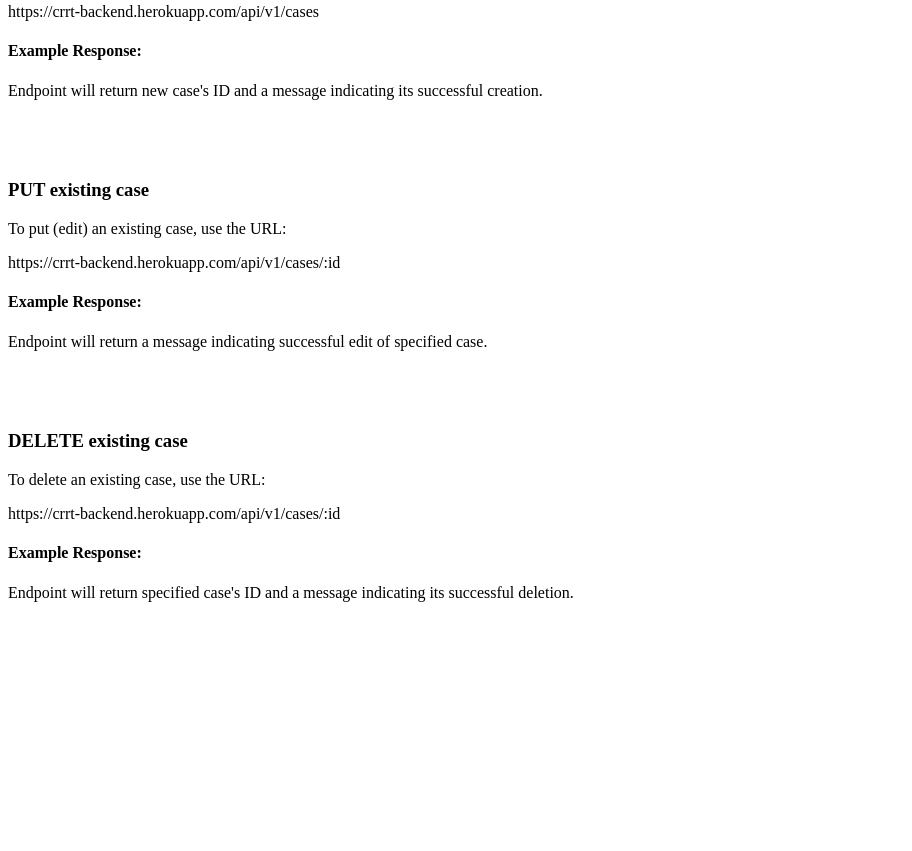
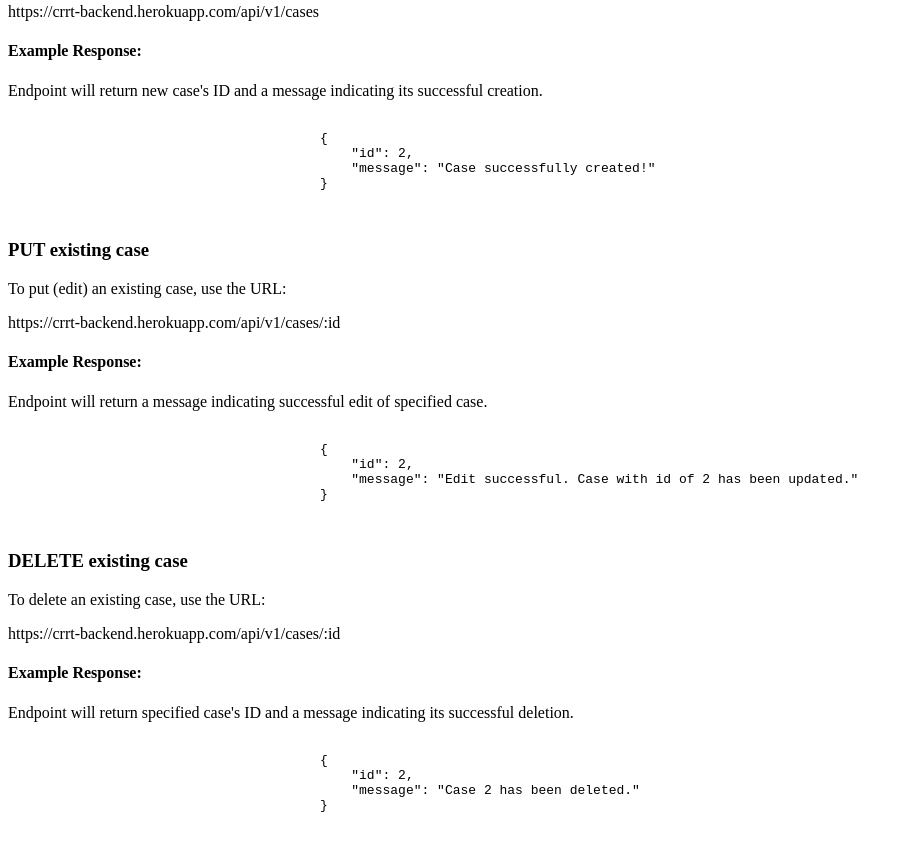
Before and after one commit to alexanderela/crrt-backend, a website: page public/index.html in a window 1280 px wide. Shown: the part 2716-3567 px from the top of the page, without its empty margins (0-912 px from the left). Before the commit the page ends 3392 px from the top, so only its background shows below. Drawn offline with Linux system fonts and the light colour scheme.

Commit message:
Add example responses to public/index.html, add id to response in PUT request, update PUT endpoint test

```diff
--- a/public/index.html
+++ b/public/index.html
@@ -24,7 +24,7 @@
 				<p class='endpoint-description'>Endpoint will return an array of all existing cases.</p>
 				<pre>
 					<code>
-						[
+					  [
 					    {
 					    	"id": 1,
 					      "sodiumProductionRate": 0,
@@ -185,6 +185,10 @@
 				<p class='endpoint-description'>Endpoint will return new case's ID and a message indicating its successful creation.</p>
 				<pre>
 					<code>
+					{
+					    "id": 2,
+					    "message": "Case successfully created!"
+					}
 					</code>
 				</pre>
 			</section>
@@ -197,6 +201,10 @@
 				<p class='endpoint-description'>Endpoint will return a message indicating successful edit of specified case.</p>
 				<pre>
 					<code>
+					{
+					    "id": 2,
+					    "message": "Edit successful. Case with id of 2 has been updated."
+					}
 					</code>
 				</pre>
 			</section>
@@ -209,6 +217,10 @@
 				<p class='endpoint-description'>Endpoint will return specified case's ID and a message indicating its successful deletion.</p>
 				<pre>
 					<code>
+					{
+					    "id": 2,
+					    "message": "Case 2 has been deleted."
+					}
 					</code>
 				</pre>
 			</section>
--- a/server.js
+++ b/server.js
@@ -87,8 +87,9 @@ app.put('/api/v1/cases/:id', (request, response) => {
 
 	database('cases').where('id', id)
 		.update(newEntry)
-		.then(caseIds => {
+		.then(caseId => {
 			response.status(202).json({
+				id: caseId,
 				message: `Edit successful. Case with id of ${id} has been updated.`
 			});
 		})
```
Also changed, not shown: test/server.test.js (+1 -1 lines).
